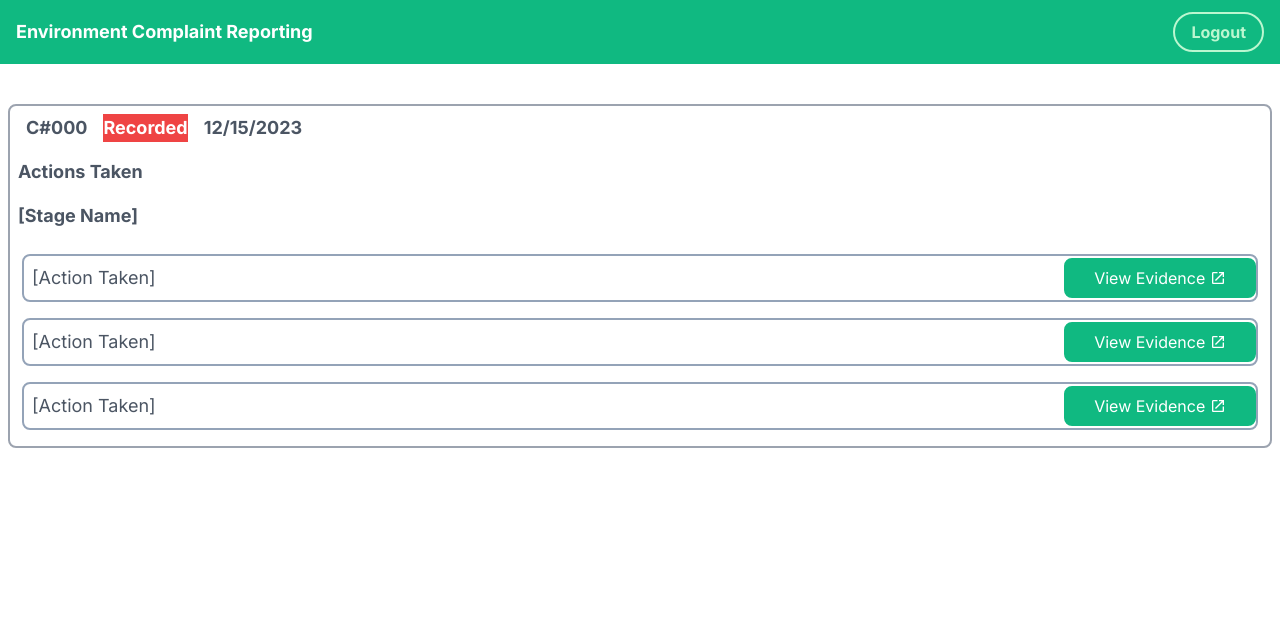
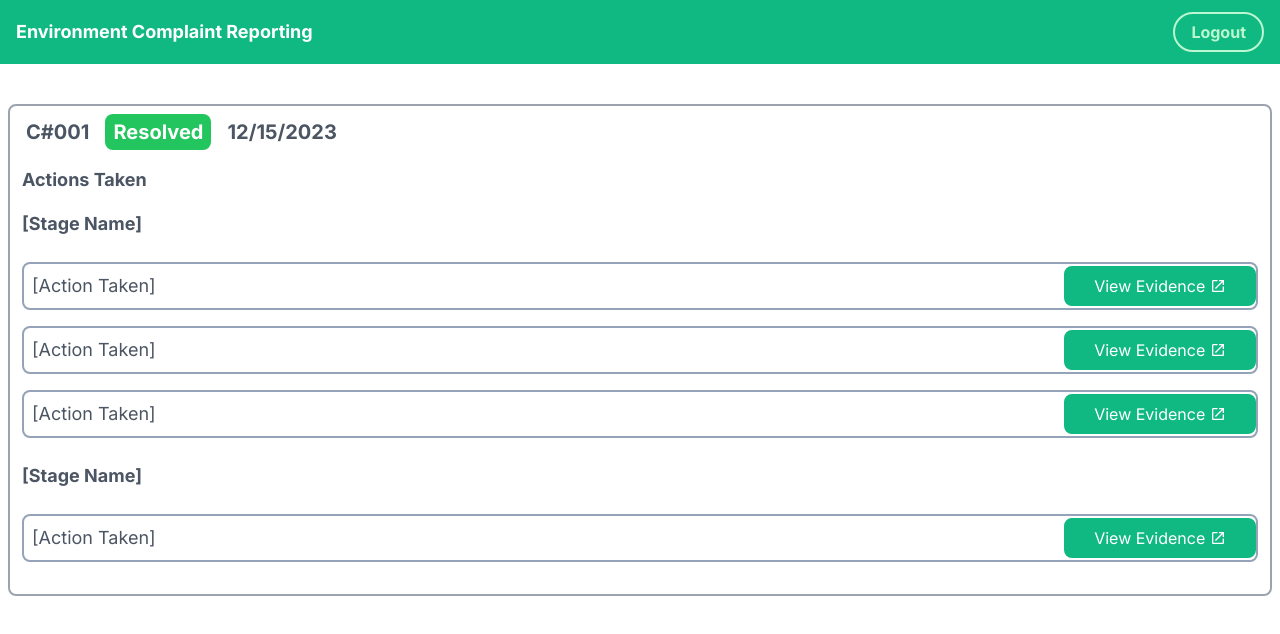
Before and after one commit to SDP-Group-Js/ECMS-Complaint-Reporting-App, a Next.js app: page /view-complaint/1 in a window 1280 px wide. Shown: the top 634 px of the page. Built offline with nearby package versions, Linux system fonts and the light colour scheme.

Commit message:
Polish the Investigation Progress UI

```diff
--- a/app/components/ComplaintCard.tsx
+++ b/app/components/ComplaintCard.tsx
@@ -26,7 +26,7 @@ const ComplaintCard = async ({
 
   return (
     <section className='my-2 mx-2 rounded-lg border-2 border-gray-400 px-2 py-2 text-base text-gray-600 lg:mx-2 lg:text-lg'>
-      <div className='flex items-center justify-between font-bold md:justify-start'>
+      <div className='flex items-center justify-between text-base md:text-lg lg:text-xl font-bold md:justify-start'>
         <div className='mx-2'>C{formatComplaintId(complaintId, 3)}</div>
         <div className='mx-2'>
           <ComplaintStatusTag status={complaintStatus} />
@@ -37,15 +37,17 @@ const ComplaintCard = async ({
       <BlankLine />
 
       <div className='flex justify-start items-center font-bold text-base md:text:lg lg:text-xl'>
-        <h2 className='flex justify-center text-lg font-bold'>Actions Taken</h2>
+        <h2 className='flex justify-center w-full lg:justify-start text-lg font-bold mx-1 mt-2 lg:mt-0'>
+          Actions Taken
+        </h2>
       </div>
 
       <BlankLine />
 
-      <h3 className='flex justify-start text-lg font-bold'>[Stage Name]</h3>
-
+      <h3 className='flex justify-start text-lg font-bold mx-1'>
+        [Stage Name]
+      </h3>
       <BlankLine />
-
       <div className='flex justify-start items-center mx-1'>
         <ActionDataRow actionId={0} actionName='[Action Taken]' />
       </div>
@@ -55,6 +57,16 @@ const ComplaintCard = async ({
       <div className='flex justify-start items-center mx-1'>
         <ActionDataRow actionId={3} actionName='[Action Taken]' />
       </div>
+      <BlankLine />
+
+      <h3 className='flex justify-start text-lg font-bold mx-1'>
+        [Stage Name]
+      </h3>
+      <BlankLine />
+      <div className='flex justify-start items-center mx-1'>
+        <ActionDataRow actionId={4} actionName='[Action Taken]' />
+      </div>
+      <BlankLine />
     </section>
   );
 };
--- a/app/components/ComplaintStatusTag.tsx
+++ b/app/components/ComplaintStatusTag.tsx
@@ -6,12 +6,12 @@ type ComplaintStatusTagProps = {
 
 const ComplaintStatusTag = ({ status }: ComplaintStatusTagProps) => {
   let classNames = "";
-  if (status === "Recorded") {
-    classNames = "bg-red-500 text-white";
-  } else if (status === "In progress") {
-    classNames = "bg-orange-500 text-white";
+  if (status === "Processing") {
+    classNames = "bg-red-500 text-white rounded-lg px-2 py-1";
+  } else if (status === "In Progress") {
+    classNames = "bg-orange-500 text-white rounded-lg px-2 py-1";
   } else if (status === "Resolved") {
-    classNames = "bg-green-500 text-white";
+    classNames = "bg-green-500 text-white rounded-lg px-2 py-1";
   }
   return <div className={classNames}>{status}</div>;
 };
--- a/app/view-complaint/[id]/page.tsx
+++ b/app/view-complaint/[id]/page.tsx
@@ -17,8 +17,8 @@ export default function Home({ params }: ViewComplaintParams) {
       <BlankLine />
       <main>
         <ComplaintCard
-          complaintId={0}
-          complaintStatus='Recorded'
+          complaintId={complaintId}
+          complaintStatus='Resolved'
           complaintDate={new Date()}
         />
       </main>
--- a/package.json
+++ b/package.json
@@ -26,6 +26,8 @@
     "eslint": "^8",
     "eslint-config-next": "14.0.4",
     "postcss": "^8",
+    "prettier": "^3.1.1",
+    "prettier-plugin-tailwindcss": "^0.5.9",
     "tailwindcss": "^3.3.0",
     "typescript": "^5"
   }
```
Also changed, not shown: 2 other files (tests, documents, lock files or other folders).
